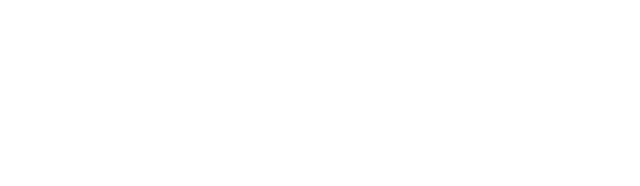
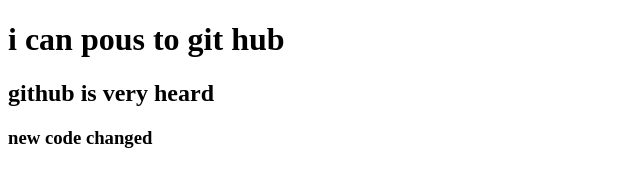
Before and after one commit to tanvirhasan31/my-four-repo, a plain HTML site: page index.html in a window 1280 px wide. Shown: the whole page, without its empty margins (0-640 px from the left). Drawn offline with Linux system fonts and the light colour scheme.

Commit message:
added header

```diff
--- a/index.html
+++ b/index.html
@@ -7,6 +7,8 @@
     <title>my four github repo</title>
 </head>
 <body>
-
+    <h1>i can pous to git hub</h1>
+    <h2>github is very heard</h2>
+    <h3>new code changed</h3>
 </body>
 </html>
```
